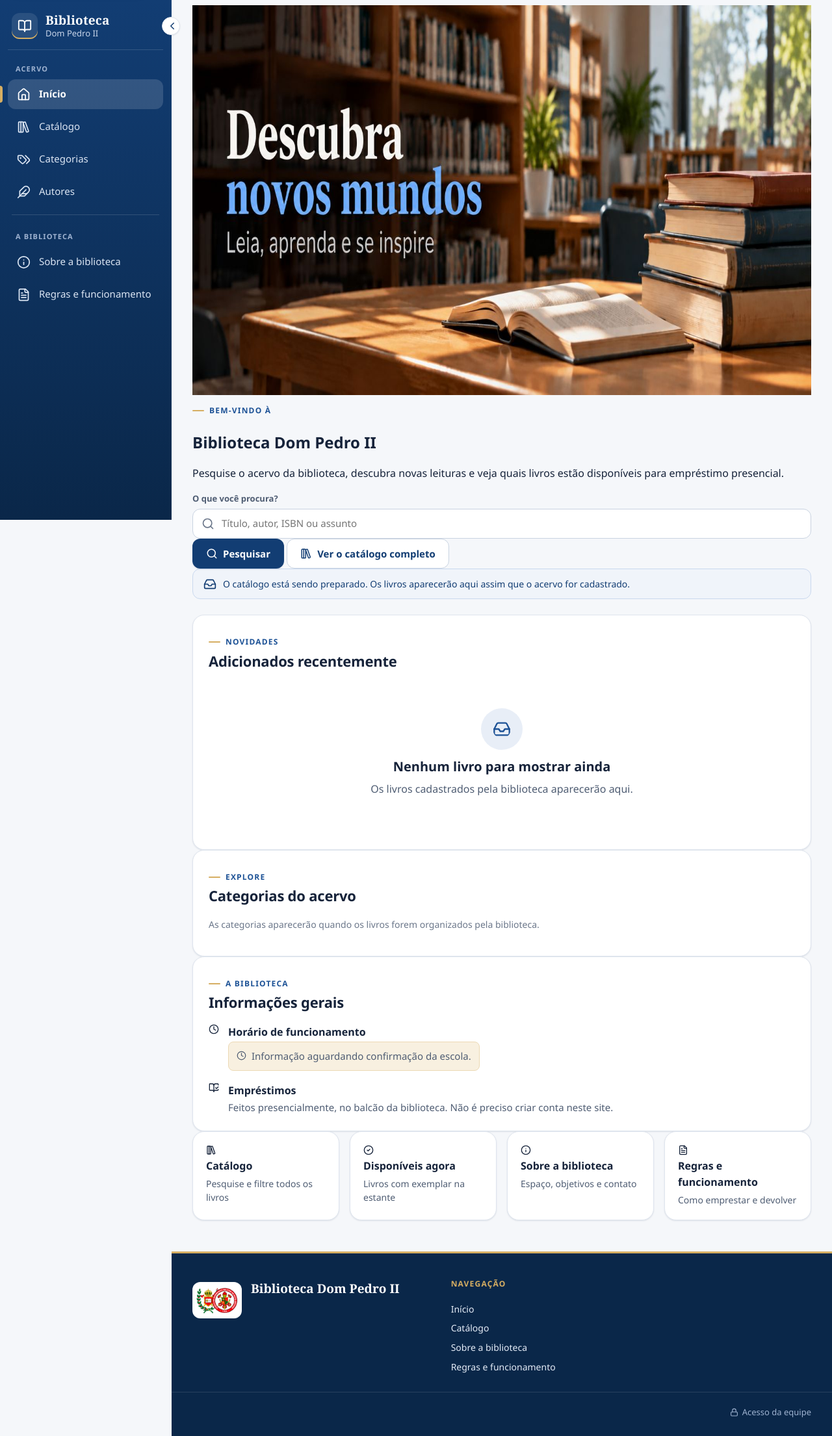
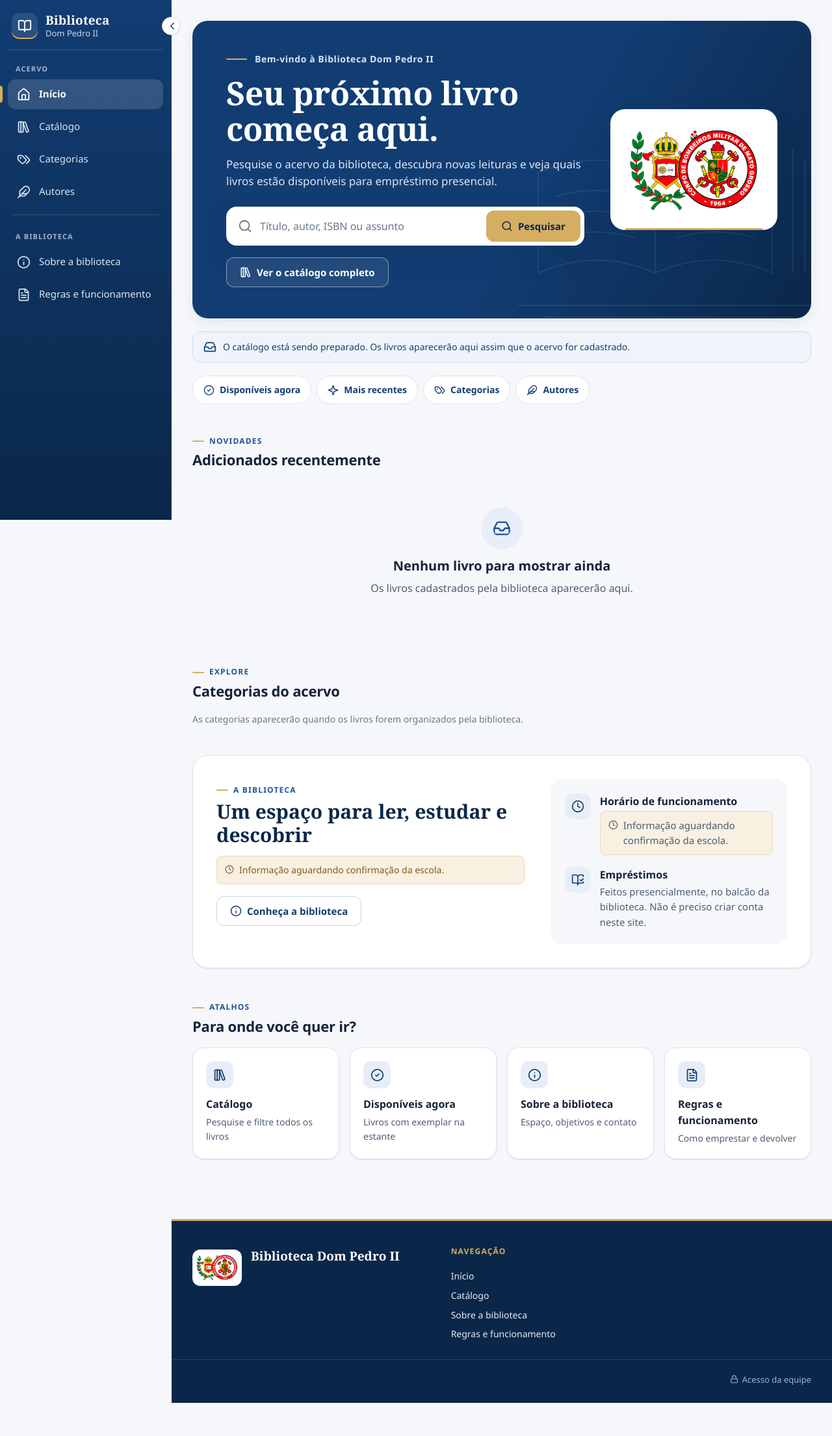
Before and after one commit to Rafah07/BibliotecaDomPedro2, a PHP site: page /BibliotecaDomPedro2/ in a window 1280 px wide. Shown: the whole page at 65% size. After the commit the page ends 2159 px from the top, so only its background shows below. Run offline with PHP 8.4, Linux system fonts and the light colour scheme; data that the repository does not hold is empty.

Commit message:
Etapa 8 (páginas): novo banner da página inicial e ajustes visuais de Catálogo, Livro, Sobre e Regras
Co-Authored-By: Claude Opus 5.5 <noreply@anthropic.com>
Claude-Session: https://claude.ai/code/session_01PNhW5pPrzZq22b4NvbYP6J

```diff
--- a/index.php
+++ b/index.php
@@ -13,42 +13,58 @@ $numero = static fn (int $n): string => number_format($n, 0, ',', '.');
 
 page_start('', 'inicio', 'Biblioteca Dom Pedro II: pesquise o catálogo, veja a disponibilidade dos livros e conheça a biblioteca.');
 ?>
-        <section class="hero" aria-label="Boas-vindas">
-            <picture>
-                <source media="(max-width: 700px)" srcset="<?= e(asset('img/banner-celular.jpg')) ?>">
-                <img src="<?= e(asset('img/banner.jpg')) ?>" alt="Mesa com livros em uma biblioteca — Descubra novos mundos. Leia, aprenda e se inspire." width="1600" height="600" fetchpriority="high">
-            </picture>
-        </section>
-
-        <section class="welcome-panel">
-            <div class="welcome-copy">
-                <p class="page-eyebrow">Bem-vindo à</p>
-                <h1>Biblioteca Dom Pedro II</h1>
-                <?php if ($site->preenchido('escola_nome')): ?><p class="welcome-school"><?= icon('school') ?> <?= e($site->valor('escola_nome')) ?></p><?php endif; ?>
-                <p class="welcome-text"><?= nl2br(e($site->valor('boas_vindas'))) ?></p>
+        <section class="hero-banner" aria-labelledby="titulo-inicio">
+            <svg class="hero-art" viewBox="0 0 520 360" aria-hidden="true" focusable="false">
+                <g fill="none" stroke="currentColor" stroke-width="2" stroke-linecap="round" stroke-linejoin="round">
+                    <path d="M60 250c60-26 120-26 180 0V96c-60-26-120-26-180 0z"/>
+                    <path d="M240 250c60-26 120-26 180 0V96c-60-26-120-26-180 0z"/>
+                    <path d="M88 132c40-12 80-12 120 0M88 164c40-12 80-12 120 0M88 196c40-12 80-12 120 0"/>
+                    <path d="M272 132c40-12 80-12 120 0M272 164c40-12 80-12 120 0M272 196c40-12 80-12 120 0"/>
+                    <path d="M30 300h460M70 318h380"/>
+                    <path d="M452 60v190M470 76v174M488 92v158"/>
+                </g>
+            </svg>
+            <div class="hero-copy">
+                <p class="hero-kicker"><span class="hero-rule" aria-hidden="true"></span>Bem-vindo à Biblioteca Dom Pedro II</p>
+                <h1 id="titulo-inicio" class="hero-title"><span class="visually-hidden">Biblioteca Dom Pedro II: </span>Seu próximo livro começa aqui.</h1>
+                <p class="hero-text"><?= nl2br(e($site->valor('boas_vindas'))) ?></p>
+                <form class="hero-search" action="<?= e(url('biblioteca_php/catalogo.php')) ?>" method="get" role="search" data-loading-form>
+                    <label class="visually-hidden" for="busca-inicio">O que você procura? Título, autor, ISBN ou assunto</label>
+                    <div class="hero-search-field"><?= icon('search') ?><input id="busca-inicio" type="search" name="q" placeholder="Título, autor, ISBN ou assunto" maxlength="120"></div>
+                    <button class="btn btn-gold" type="submit"><?= icon('search') ?> Pesquisar</button>
+                </form>
+                <div class="hero-actions">
+                    <a class="btn btn-on-dark" href="<?= e(url('biblioteca_php/catalogo.php')) ?>"><?= icon('library-big') ?> Ver o catálogo completo</a>
+                    <?php if ($site->preenchido('escola_nome')): ?><p class="hero-school"><?= icon('school') ?> <?= e($site->valor('escola_nome')) ?></p><?php endif; ?>
                 </div>
-            <form class="welcome-search" action="<?= e(url('biblioteca_php/catalogo.php')) ?>" method="get" role="search" data-loading-form>
-                <label class="field field-grow" for="busca-inicio"><span>O que você procura?</span>
-                    <div class="field-control with-icon"><?= icon('search') ?><input id="busca-inicio" type="search" name="q" placeholder="Título, autor, ISBN ou assunto" maxlength="120"></div>
-                </label>
-                <div class="welcome-actions">
-                    <button class="action-button" type="submit"><?= icon('search') ?> Pesquisar</button>
-                    <a class="ghost-button" href="<?= e(url('biblioteca_php/catalogo.php')) ?>"><?= icon('library-big') ?> Ver o catálogo completo</a>
             </div>
-            </form>
+            <div class="hero-emblem">
+                <div class="hero-emblem-plate">
+                    <img src="<?= e(asset('img/emblema-pequeno.png')) ?>" alt="Emblema da escola" width="360" height="240" fetchpriority="high">
+                </div>
+            </div>
         </section>
 
         <?= catalogo_aviso() ?>
 
+        <section class="home-access" aria-labelledby="titulo-acesso">
+            <h2 id="titulo-acesso" class="visually-hidden">Pesquisa e acesso ao catálogo</h2>
             <?php if ($estatisticas): ?>
-        <section class="stats-strip" aria-label="O acervo em números">
-            <div><strong><?= $numero($estatisticas['titulos']) ?></strong><span><?= $estatisticas['titulos'] === 1 ? 'título no catálogo' : 'títulos no catálogo' ?></span></div>
-            <div><strong><?= $numero($estatisticas['exemplares']) ?></strong><span>exemplares físicos identificados</span></div>
-            <div><strong><?= $numero($estatisticas['disponiveis']) ?></strong><span>disponíveis para empréstimo agora</span></div>
+            <dl class="stats-strip">
+                <div><dt><?= $estatisticas['titulos'] === 1 ? 'título no catálogo' : 'títulos no catálogo' ?></dt><dd><?= $numero($estatisticas['titulos']) ?></dd></div>
+                <div><dt>exemplares físicos identificados</dt><dd><?= $numero($estatisticas['exemplares']) ?></dd></div>
+                <div><dt>disponíveis para empréstimo agora</dt><dd><?= $numero($estatisticas['disponiveis']) ?></dd></div>
+            </dl>
+            <?php endif; ?>
+            <nav class="quick-links" aria-label="Acessos rápidos ao catálogo">
+                <a class="quick-link" href="<?= e(url('biblioteca_php/catalogo.php?disponibilidade=disponivel')) ?>"><?= icon('circle-check') ?> Disponíveis agora</a>
+                <a class="quick-link" href="<?= e(url('biblioteca_php/catalogo.php?ordem=recentes')) ?>"><?= icon('sparkles') ?> Mais recentes</a>
+                <a class="quick-link" href="<?= e(url('biblioteca_php/generos.php')) ?>"><?= icon('tags') ?> Categorias</a>
+                <a class="quick-link" href="<?= e(url('biblioteca_php/autores.php')) ?>"><?= icon('feather') ?> Autores</a>
+            </nav>
         </section>
-        <?php endif; ?>
 
-        <section class="panel spaced-panel" aria-labelledby="titulo-recentes">
+        <section class="home-section home-recentes" aria-labelledby="titulo-recentes">
             <div class="section-topline">
                 <div><p class="page-eyebrow">Novidades</p><h2 id="titulo-recentes">Adicionados recentemente</h2></div>
                 <?php if ($recentes): ?><a class="inline-link" href="<?= e(url('biblioteca_php/catalogo.php?ordem=recentes')) ?>">Ver todos <?= icon('arrow-right') ?></a><?php endif; ?>
@@ -62,16 +78,19 @@ page_start('', 'inicio', 'Biblioteca Dom Pedro II: pesquise o catálogo, veja a
             <?php endif; ?>
         </section>
 
-        <div class="home-columns">
-            <section class="panel" aria-labelledby="titulo-explorar">
+        <section class="home-section" aria-labelledby="titulo-explorar">
             <div class="section-topline">
                 <div><p class="page-eyebrow">Explore</p><h2 id="titulo-explorar">Categorias do acervo</h2></div>
-                    <?php if ($categorias): ?><a class="inline-link" href="<?= e(url('biblioteca_php/generos.php')) ?>">Todas <?= icon('arrow-right') ?></a><?php endif; ?>
+                <?php if ($categorias): ?><a class="inline-link" href="<?= e(url('biblioteca_php/generos.php')) ?>">Todas as categorias <?= icon('arrow-right') ?></a><?php endif; ?>
             </div>
             <?php if ($categorias): ?>
-                    <div class="filter-chips">
+                <div class="category-grid">
                     <?php foreach ($categorias as $c): ?>
-                            <a class="chip" href="<?= e(url('biblioteca_php/catalogo.php?categoria=' . $c['id'])) ?>"><?= e($c['nome']) ?> <small><?= (int)$c['total'] ?></small></a>
+                        <a class="category-card" href="<?= e(url('biblioteca_php/catalogo.php?categoria=' . $c['id'])) ?>">
+                            <span class="category-icon"><?= icon($c['icon']) ?></span>
+                            <span class="category-name"><?= e($c['nome']) ?></span>
+                            <span class="category-count"><?= (int)$c['total'] ?> <?= (int)$c['total'] === 1 ? 'livro' : 'livros' ?></span>
+                        </a>
                     <?php endforeach; ?>
                 </div>
             <?php else: ?>
@@ -79,21 +98,26 @@ page_start('', 'inicio', 'Biblioteca Dom Pedro II: pesquise o catálogo, veja a
             <?php endif; ?>
         </section>
 
-            <section class="panel" aria-labelledby="titulo-biblioteca">
-                <div class="section-topline">
-                    <div><p class="page-eyebrow">A biblioteca</p><h2 id="titulo-biblioteca">Informações gerais</h2></div>
+        <section class="home-about" aria-labelledby="titulo-biblioteca">
+            <div class="home-about-copy">
+                <p class="page-eyebrow">A biblioteca</p>
+                <h2 id="titulo-biblioteca">Um espaço para ler, estudar e descobrir</h2>
+                <?= site_bloco('apresentacao') ?>
+                <a class="btn btn-secondary" href="<?= e(url('biblioteca_php/sobre.php')) ?>"><?= icon('info') ?> Conheça a biblioteca</a>
             </div>
             <ul class="info-list">
-                    <li><?= icon('clock') ?><div><strong>Horário de funcionamento</strong><?= site_bloco('horario') ?></div></li>
-                    <li><?= icon('book-open-check') ?><div><strong>Empréstimos</strong><p>Feitos presencialmente, no balcão da biblioteca. Não é preciso criar conta neste site.</p></div></li>
+                <li><span class="info-list-icon"><?= icon('clock') ?></span><div><strong>Horário de funcionamento</strong><?= site_bloco('horario') ?></div></li>
+                <li><span class="info-list-icon"><?= icon('book-open-check') ?></span><div><strong>Empréstimos</strong><p>Feitos presencialmente, no balcão da biblioteca. Não é preciso criar conta neste site.</p></div></li>
             </ul>
         </section>
+
+        <section class="home-section" aria-labelledby="titulo-atalhos">
+            <div class="section-topline"><div><p class="page-eyebrow">Atalhos</p><h2 id="titulo-atalhos">Para onde você quer ir?</h2></div></div>
+            <div class="shortcut-grid">
+                <a class="shortcut-card" href="<?= e(url('biblioteca_php/catalogo.php')) ?>"><span class="shortcut-icon"><?= icon('library-big') ?></span><strong>Catálogo</strong><span>Pesquise e filtre todos os livros</span></a>
+                <a class="shortcut-card" href="<?= e(url('biblioteca_php/catalogo.php?disponibilidade=disponivel')) ?>"><span class="shortcut-icon"><?= icon('circle-check') ?></span><strong>Disponíveis agora</strong><span>Livros com exemplar na estante</span></a>
+                <a class="shortcut-card" href="<?= e(url('biblioteca_php/sobre.php')) ?>"><span class="shortcut-icon"><?= icon('info') ?></span><strong>Sobre a biblioteca</strong><span>Espaço, objetivos e contato</span></a>
+                <a class="shortcut-card" href="<?= e(url('biblioteca_php/regras.php')) ?>"><span class="shortcut-icon"><?= icon('file-text') ?></span><strong>Regras e funcionamento</strong><span>Como emprestar e devolver</span></a>
             </div>
-
-        <section class="shortcut-grid" aria-label="Atalhos">
-            <a class="shortcut-card" href="<?= e(url('biblioteca_php/catalogo.php')) ?>"><?= icon('library-big') ?><strong>Catálogo</strong><span>Pesquise e filtre todos os livros</span></a>
-            <a class="shortcut-card" href="<?= e(url('biblioteca_php/catalogo.php?disponibilidade=disponivel')) ?>"><?= icon('circle-check') ?><strong>Disponíveis agora</strong><span>Livros com exemplar na estante</span></a>
-            <a class="shortcut-card" href="<?= e(url('biblioteca_php/sobre.php')) ?>"><?= icon('info') ?><strong>Sobre a biblioteca</strong><span>Espaço, objetivos e contato</span></a>
-            <a class="shortcut-card" href="<?= e(url('biblioteca_php/regras.php')) ?>"><?= icon('file-text') ?><strong>Regras e funcionamento</strong><span>Como emprestar e devolver</span></a>
         </section>
 <?php page_end(); ?>
```
Also changed, not shown: biblioteca_php/catalogo.php (+11 -7 lines), biblioteca_php/livro.php (+18 -13 lines), biblioteca_php/regras.php (+21 -13 lines), biblioteca_php/sobre.php (+14 -12 lines). Lines whose indentation alone changed are shown as unchanged.
